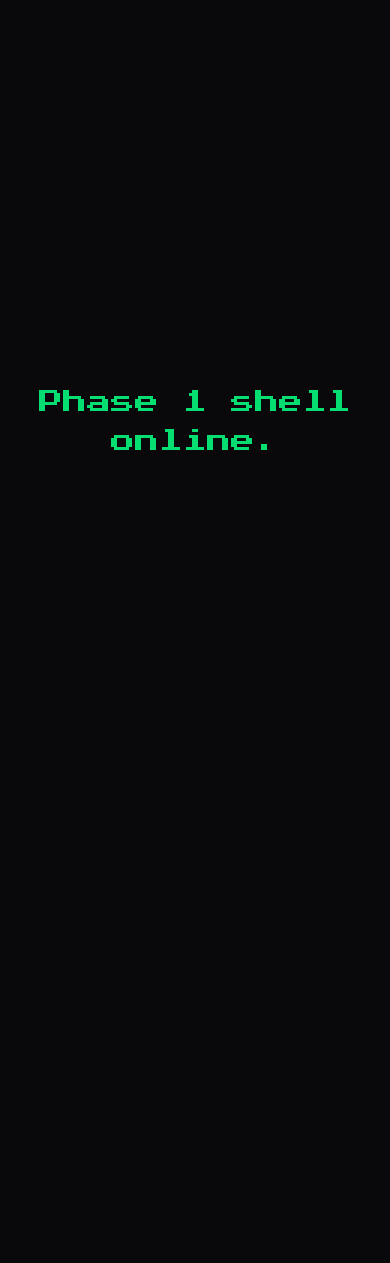
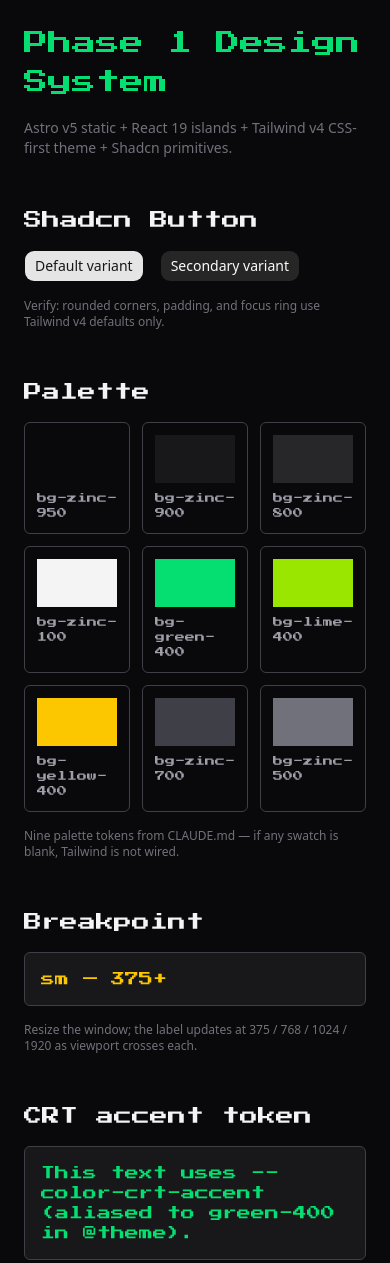
Before and after one commit to ronchibulu/rc_portfolio, an Astro site: page / in a window 390 px wide. Before the commit the page ends 844 px from the top, so only its background shows below. Built offline with nearby package versions, Linux system fonts and the light colour scheme; Astro itself is replaced by a stand-in of ours.

Commit message:
feat(01-03): smoke-test page with palette swatches, breakpoints, CRT accent
Phase 1 smoke-test page (D-26) — replaces the Plan 02 placeholder.

Contents:
- H1 'Phase 1 Design System' in font-pixel text-green-400 md:text-4xl lg:text-5xl
- Shadcn <Button> default + secondary variants, both client:load hydrated as React islands
- 9-cell palette grid showing: zinc-950, zinc-900, zinc-800, zinc-100, green-400,
  lime-400, yellow-400, zinc-700, zinc-500 — one per CLAUDE.md §Color Palette token
- Responsive breakpoint indicator spanning sm:hidden → 2xl:block, proving
  FND-008 targets (375/768/1024/1920) activate as configured in globals.css @theme
- CRT accent token proof via text-(--color-crt-accent) v4 CSS-var syntax

Arbitrary-value audit (D-21):
- Only use of arbitrary values is text-[10px] on swatch labels (4 instances), documented
  in plan Task 2. Swapping to text-xs (12px) enlarges labels disproportionately for
  Press Start 2P's 8-pixel glyphs — kept as surgical exception with inline justification.

Verified: bun run check PASS (15 files), bun run build PASS, dist/index.html contains
'Phase 1 Design System' + all palette classes + astro-island hydration markers.

Refs: FND-003, FND-005, FND-008, FND-009

```diff
--- a/src/pages/index.astro
+++ b/src/pages/index.astro
@@ -1,11 +1,107 @@
 ---
-import BaseLayout from '../layouts/BaseLayout.astro';
+// Phase 1 smoke-test page (D-26).
+// Replaces the Plan 02 placeholder. Plan 03 Task 2 output.
+// Phase 2 replaces this with the real hero section.
+import BaseLayout from '@/layouts/BaseLayout.astro';
+import { Button } from '@/components/ui/button';
 ---
 
-<BaseLayout>
-  <main class="flex min-h-dvh items-center justify-center p-8">
-    <h1 class="font-pixel text-center text-2xl leading-relaxed text-green-400 md:text-4xl">
-      Phase 1 shell online.
-    </h1>
+<BaseLayout title="Ronald Cheng — Portfolio (Phase 1 smoke test)">
+  <main class="mx-auto flex min-h-dvh max-w-5xl flex-col gap-12 p-6 md:p-12">
+    {/* 1. Pixel-font heading — proves fontsource + font-pixel token wired */}
+    <header class="space-y-4">
+      <h1 class="font-pixel text-2xl leading-relaxed text-green-400 md:text-4xl lg:text-5xl">
+        Phase 1 Design System
+      </h1>
+      <p class="text-sm text-zinc-500 md:text-base">
+        Astro v5 static + React 19 islands + Tailwind v4 CSS-first theme + Shadcn primitives.
+      </p>
+    </header>
+
+    {/* 2. Shadcn Button smoke (D-26, FND-003) — default + secondary variants.
+         Rendered as React island via client:load so interactivity (focus/hover) is active. */}
+    <section class="space-y-4">
+      <h2 class="font-pixel text-lg text-zinc-100">Shadcn Button</h2>
+      <div class="flex flex-wrap gap-4">
+        <Button client:load>Default variant</Button>
+        <Button client:load variant="secondary">Secondary variant</Button>
+      </div>
+      <p class="text-xs text-zinc-500">
+        Verify: rounded corners, padding, and focus ring use Tailwind v4 defaults only.
+      </p>
+    </section>
+
+    {/* 3. Palette swatches (D-26, FND-005) — every token from CLAUDE.md color palette. */}
+    <section class="space-y-4">
+      <h2 class="font-pixel text-lg text-zinc-100">Palette</h2>
+      <div class="grid grid-cols-2 gap-3 sm:grid-cols-3 md:grid-cols-5">
+        <div class="flex flex-col gap-2 rounded-sm border border-zinc-700 p-3">
+          <div class="h-12 w-full bg-zinc-950"></div>
+          <span class="font-pixel text-[10px] text-zinc-400">bg-zinc-950</span>
+        </div>
+        <div class="flex flex-col gap-2 rounded-sm border border-zinc-700 p-3">
+          <div class="h-12 w-full bg-zinc-900"></div>
+          <span class="font-pixel text-[10px] text-zinc-400">bg-zinc-900</span>
+        </div>
+        <div class="flex flex-col gap-2 rounded-sm border border-zinc-700 p-3">
+          <div class="h-12 w-full bg-zinc-800"></div>
+          <span class="font-pixel text-[10px] text-zinc-400">bg-zinc-800</span>
+        </div>
+        <div class="flex flex-col gap-2 rounded-sm border border-zinc-700 p-3">
+          <div class="h-12 w-full bg-zinc-100"></div>
+          <span class="font-pixel text-[10px] text-zinc-400">bg-zinc-100</span>
+        </div>
+        <div class="flex flex-col gap-2 rounded-sm border border-zinc-700 p-3">
+          <div class="h-12 w-full bg-green-400"></div>
+          <span class="font-pixel text-[10px] text-zinc-400">bg-green-400</span>
+        </div>
+        <div class="flex flex-col gap-2 rounded-sm border border-zinc-700 p-3">
+          <div class="h-12 w-full bg-lime-400"></div>
+          <span class="font-pixel text-[10px] text-zinc-400">bg-lime-400</span>
+        </div>
+        <div class="flex flex-col gap-2 rounded-sm border border-zinc-700 p-3">
+          <div class="h-12 w-full bg-yellow-400"></div>
+          <span class="font-pixel text-[10px] text-zinc-400">bg-yellow-400</span>
+        </div>
+        <div class="flex flex-col gap-2 rounded-sm border border-zinc-700 p-3">
+          <div class="h-12 w-full bg-zinc-700"></div>
+          <span class="font-pixel text-[10px] text-zinc-400">bg-zinc-700</span>
+        </div>
+        <div class="flex flex-col gap-2 rounded-sm border border-zinc-700 p-3">
+          <div class="h-12 w-full bg-zinc-500"></div>
+          <span class="font-pixel text-[10px] text-zinc-400">bg-zinc-500</span>
+        </div>
+      </div>
+      <p class="text-xs text-zinc-500">
+        Nine palette tokens from CLAUDE.md — if any swatch is blank, Tailwind is not wired.
+      </p>
+    </section>
+
+    {/* 4. Breakpoint indicator (D-26, FND-008) — proves sm=375 / md=768 / lg=1024 / 2xl=1920. */}
+    <section class="space-y-4">
+      <h2 class="font-pixel text-lg text-zinc-100">Breakpoint</h2>
+      <div class="flex items-center gap-3 rounded-sm border border-zinc-700 bg-zinc-900 p-4">
+        <span class="font-pixel text-sm text-yellow-400">
+          <span class="block sm:hidden">xs (&lt; 375)</span>
+          <span class="hidden sm:block md:hidden">sm — 375+</span>
+          <span class="hidden md:block lg:hidden">md — 768+</span>
+          <span class="hidden lg:block 2xl:hidden">lg — 1024+</span>
+          <span class="hidden 2xl:block">2xl — 1920+</span>
+        </span>
+      </div>
+      <p class="text-xs text-zinc-500">
+        Resize the window; the label updates at 375 / 768 / 1024 / 1920 as viewport crosses each.
+      </p>
+    </section>
+
+    {/* 5. CRT accent token proof — the semantic alias defined in @theme */}
+    <section class="space-y-4">
+      <h2 class="font-pixel text-lg text-zinc-100">CRT accent token</h2>
+      <div class="rounded-sm border border-zinc-700 bg-zinc-900 p-4">
+        <p class="font-pixel text-sm text-(--color-crt-accent)">
+          This text uses --color-crt-accent (aliased to green-400 in @theme).
+        </p>
+      </div>
+    </section>
   </main>
 </BaseLayout>
```
